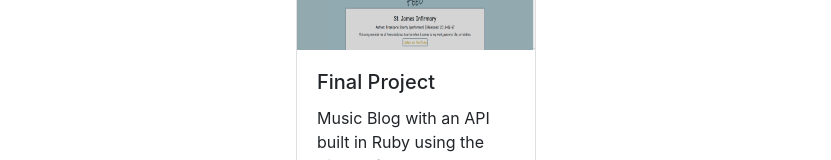
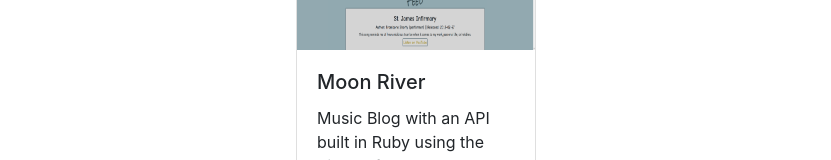
Before and after one commit to vikramraisharma/portfolio, a React (Create React App) app: page /projects in a window 1280 px wide. Shown: the part 881-1041 px from the top of the page, without its empty margins (224-1055 px from the left). Built offline with nearby package versions, Linux system fonts and the light colour scheme; the HTML template or start-up script is replaced by a standard one.

Commit message:
edited final project

```diff
--- a/src/components/Projects.js
+++ b/src/components/Projects.js
@@ -23,7 +23,7 @@ class Projects extends Component{
                 <Card title={'Stomping Grounds'} text={'E-Commerce fine boot store'} link={'https://enigmatic-mountain-68507.herokuapp.com/'} img={sg}/>
                 <Card title={'Proving Grounds'} img={pg} text={'Personal training tracker app'} link={'https://vikram-project-2.herokuapp.com/exercises'}/>
                 <Card title={'Star Wars MVPs'} text={'Application using AJAX requests to access an API'} link={'https://ne0nv0id.github.io/SEIR_Project_1/'} img={sw} />
-                <Card title={'Final Project'}  text={'Music Blog with an API built in Ruby using the Sinatra framework.'} link={'https://moon-river-frontend.herokuapp.com/'} img={mr}/>
+                <Card title={'Moon River'}  text={'Music Blog with an API built in Ruby using the Sinatra framework.'} link={'https://moon-river-frontend.herokuapp.com/'} img={mr}/>
             </div>
         )
     }
```
